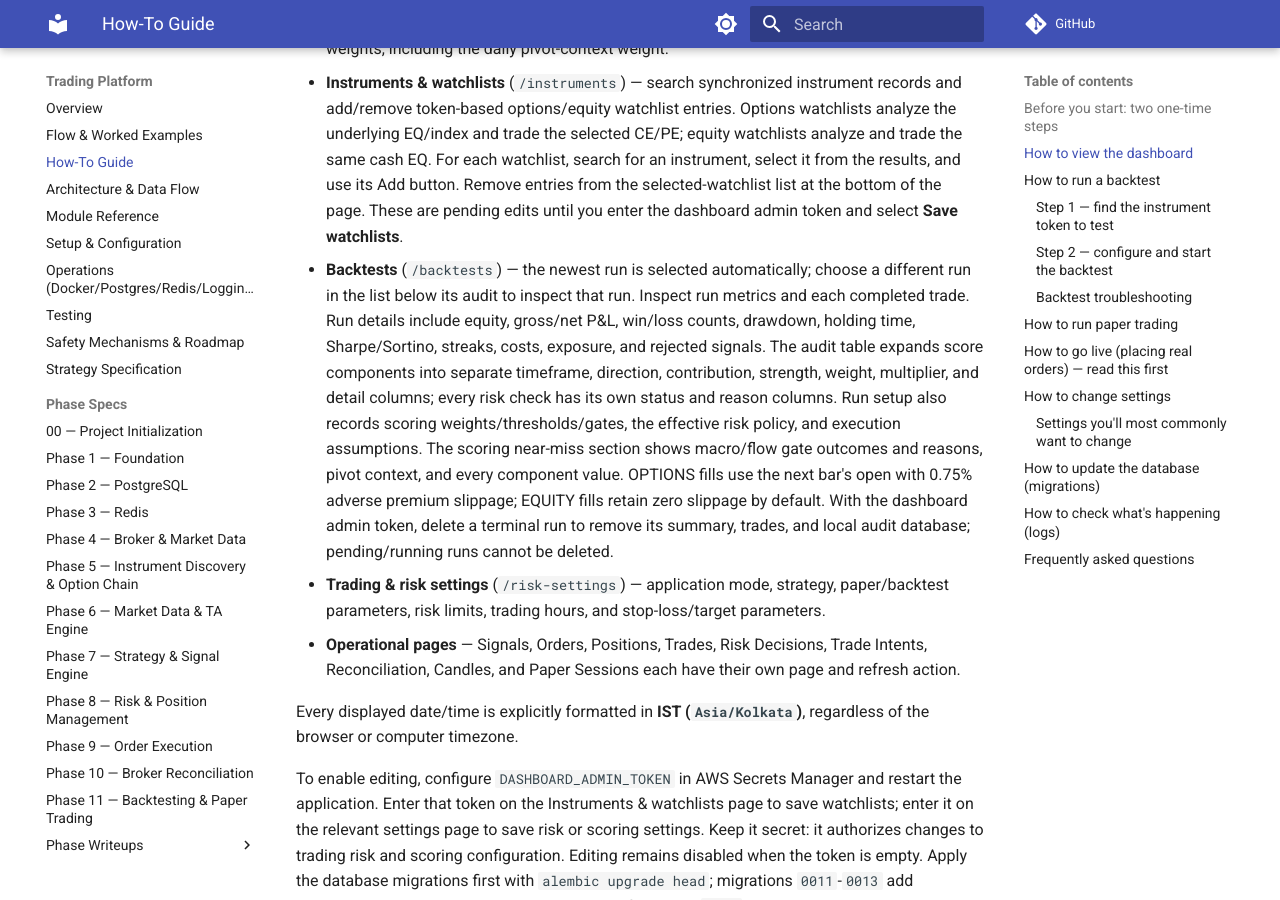
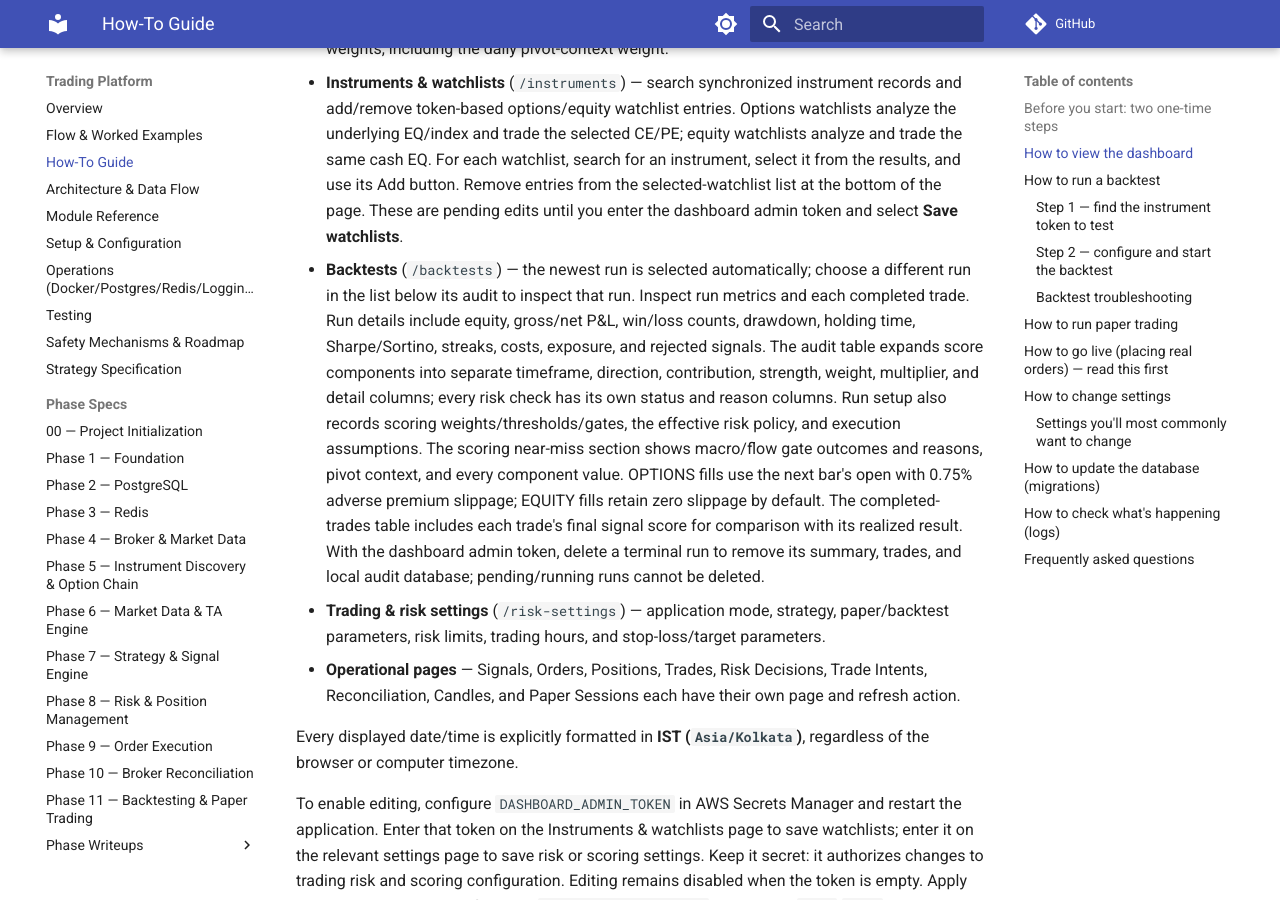
Before and after one commit to VictorG1422/docs, an MkDocs documentation site: the page built from docs/trading-platform/how-to.md, in a window 1280 px wide and 900 px high, scrolled down 2630 px. Built offline with MkDocs 1.6.1 and Material for MkDocs 9.7.7, drawn with Linux system fonts in a browser that asks for light colours; comment, search, counter and statistics services are not loaded.

Commit message:
Document backtest trade scores
Note that the completed-trades table displays each originating signal's final score.

```diff
--- a/docs/trading-platform/how-to.md
+++ b/docs/trading-platform/how-to.md
@@ -149,6 +149,8 @@ loaded in the page; limited or paginated tables do not fetch extra records.
   shows macro/flow gate outcomes and reasons, pivot context, and every
   component value. OPTIONS fills use the next bar's open with 0.75%
   adverse premium slippage; EQUITY fills retain zero slippage by default.
+  The completed-trades table includes each trade's final signal score for
+  comparison with its realized result.
   With the dashboard admin token, delete a terminal run to remove its
   summary, trades, and local audit database; pending/running runs cannot be deleted.
 - **Trading & risk settings** (`/risk-settings`) — application mode,
```
